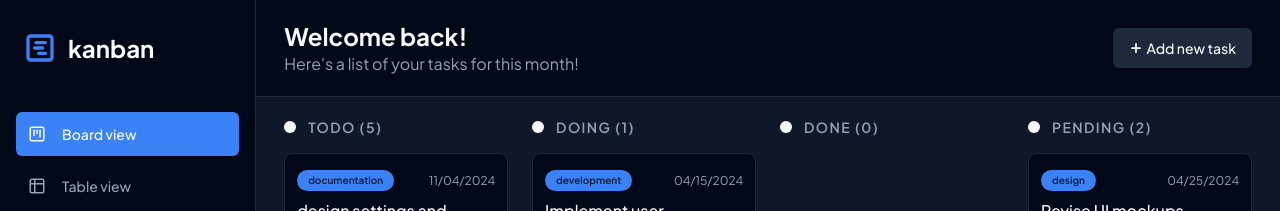
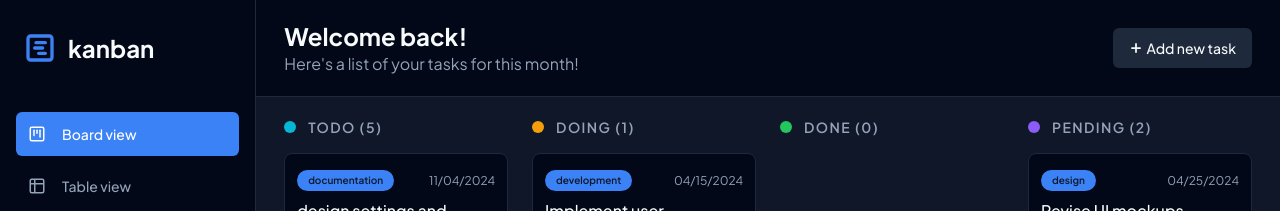
Before and after one commit to kimhuy011199/react-kanban, a React (Vite) app: page / in a window 1280 px wide. Shown: the top 211 px of the page. Built offline with nearby package versions, Linux system fonts and the light colour scheme.

Commit message:
Add todo type color

```diff
--- a/src/components/Board.tsx
+++ b/src/components/Board.tsx
@@ -17,7 +17,7 @@ const Board = () => {
     <div className="grid grid-cols-4 gap-6">
       {data.map((column) => (
         <Column key={column.id}>
-          <ColumnLabel>
+          <ColumnLabel color={column.color}>
             {column.type} ({column.tasks.length})
           </ColumnLabel>
           <ColumnContent>
--- a/src/components/Column.tsx
+++ b/src/components/Column.tsx
@@ -1,4 +1,5 @@
 import { cn } from '@/lib/utils';
+import { twMerge } from 'tailwind-merge';
 
 const Column = ({ children, className, ...props }: any) => {
   return (
@@ -8,7 +9,7 @@ const Column = ({ children, className, ...props }: any) => {
   );
 };
 
-const ColumnLabel = ({ children, className, ...props }: any) => {
+const ColumnLabel = ({ children, className, color, ...props }: any) => {
   return (
     <span
       className={cn(
@@ -17,7 +18,7 @@ const ColumnLabel = ({ children, className, ...props }: any) => {
       )}
       {...props}
     >
-      <div className="w-3 h-3 bg-white rounded-full"></div>
+      <div className={twMerge('w-3 h-3 rounded-full', color)}></div>
       {children}
     </span>
   );
--- a/src/data.json
+++ b/src/data.json
@@ -2,6 +2,7 @@
   {
     "id": "1",
     "type": "todo",
+    "color": "bg-cyan-500",
     "tasks": [
       {
         "id": "1",
@@ -123,6 +124,7 @@
   {
     "id": "2",
     "type": "doing",
+    "color": "bg-amber-500",
     "tasks": [
       {
         "id": "1",
@@ -149,10 +151,12 @@
   {
     "id": "3",
     "type": "done",
+    "color": "bg-green-500",
     "tasks": []
   },
   {
     "id": "4",
+    "color": "bg-violet-500",
     "type": "pending",
     "tasks": [
       {
--- a/tailwind.config.js
+++ b/tailwind.config.js
@@ -7,6 +7,7 @@ module.exports = {
     './app/**/*.{ts,tsx}',
     './src/**/*.{ts,tsx}',
   ],
+  safelist: ['bg-amber-500', 'bg-cyan-500', 'bg-green-500', 'bg-violet-500'],
   prefix: '',
   theme: {
     fontFamily: {
```
